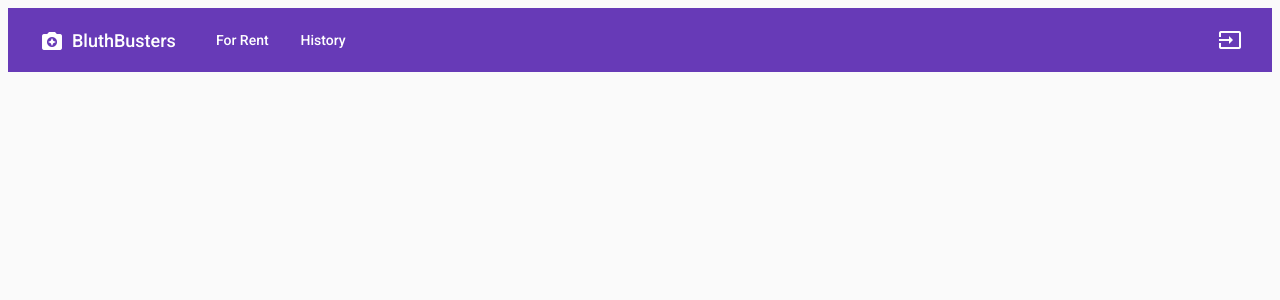
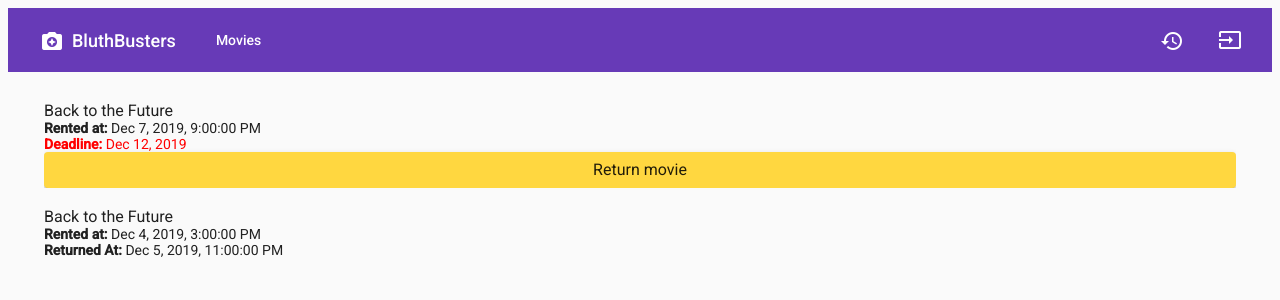
Before and after one commit to danbrato999/bluthbusters, an Angular app: page /rental-history in a window 1280 px wide. Before the commit this address led to /. Shown: the top 300 px of the page. Built offline with nearby package versions, Linux system fonts and the light colour scheme.

Commit message:
Added rental history and rental services

```diff
--- a/src/app/app-routing.module.ts
+++ b/src/app/app-routing.module.ts
@@ -1,8 +1,15 @@
 import { NgModule } from '@angular/core';
 import { Routes, RouterModule } from '@angular/router';
 
+import { MovieListComponent } from './movie-list/movie-list.component';
+import { MovieDetailsComponent } from './movie-details/movie-details.component';
+import { RentalHistoryComponent } from './rental-history/rental-history.component';
 
-const routes: Routes = [];
+const routes: Routes = [
+    { path: '', component: MovieListComponent },
+    { path: 'movies/:movieId', component: MovieDetailsComponent },
+    { path: 'rental-history', component: RentalHistoryComponent },
+];
 
 @NgModule({
   imports: [RouterModule.forRoot(routes)],
--- a/src/app/app.component.html
+++ b/src/app/app.component.html
@@ -4,11 +4,13 @@
             <mat-icon aria-hidden="false" aria-label="Example home icon">camera_enhance</mat-icon>
             <span class="logo-text">BluthBusters</span>
         </a>
-        <a mat-button [routerLink]="['/']">For Rent</a>
-        <a mat-button [routerLink]="['/']">History</a>
+        <a mat-button [routerLink]="['/']">Movies</a>
         <!-- This fills the remaining space of the current row -->
         <span class="menu-fill-remaining-space"></span>
-        <mat-icon class="menu-logout" aria-hidden="false" aria-label="Example delete icon">input</mat-icon>
+        <a class="history-menu-option" mat-button [routerLink]="['/rental-history']">
+            <mat-icon aria-hidden="false" aria-label="View History">history</mat-icon>
+        </a>
+        <mat-icon class="menu-logout" aria-hidden="false" aria-label="Log Out">input</mat-icon>
     </mat-toolbar-row>
 </mat-toolbar>
 <div class="basic-container bb-root">
--- a/src/app/movie-details/movie-details.component.html
+++ b/src/app/movie-details/movie-details.component.html
@@ -9,24 +9,23 @@
     </div>
     <mat-card-content class="movie-description">
         <p>{{ movie.externalData.description }}</p>
+        <span *ngIf="movieRentDetails">
+            *You currently have a copy of this movie. Please remember to return it before {{ movieRentDetails.borrowUntil | date:'fullDate' }}
+        </span>
     </mat-card-content>
     <mat-accordion>
         <mat-expansion-panel>
             <mat-expansion-panel-header>
-                <mat-panel-title>
-                Details
-                </mat-panel-title>
+                <mat-panel-title>Details</mat-panel-title>
             </mat-expansion-panel-header>
             <p><b>Director:</b> {{ movie.externalData.director }}</p>
             <p><b>Genre:</b> {{ movie.externalData.genre }}</p>
             <p><b>Year:</b> {{ movie.externalData.year }}</p>
             <p><b>Duration:</b> {{ movie.externalData.runtime }}</p>
         </mat-expansion-panel>
-        <mat-expansion-panel *ngIf="movie.inventory.available > 0">
+        <mat-expansion-panel *ngIf="canRentMovie()">
             <mat-expansion-panel-header>
-                <mat-panel-title>
-                Rent movie
-                </mat-panel-title>
+                <mat-panel-title>Rent movie</mat-panel-title>
             </mat-expansion-panel-header>
             <app-rental-form></app-rental-form>
         </mat-expansion-panel>
--- a/src/app/movie-details/movie-details.component.ts
+++ b/src/app/movie-details/movie-details.component.ts
@@ -3,6 +3,7 @@ import { ActivatedRoute } from '@angular/router';
 import { DomSanitizer, SafeResourceUrl } from '@angular/platform-browser';
 
 import { MoviesService } from '../movies.service';
+import { MovieRentalsService } from '../movie-rentals.service';
 
 @Component({
   selector: 'app-movie-details',
@@ -10,20 +11,29 @@ import { MoviesService } from '../movies.service';
   styleUrls: ['./movie-details.component.sass']
 })
 export class MovieDetailsComponent implements OnInit {
-  movie;
-  movieTrailer: SafeResourceUrl;
+  movie
+  movieTrailer: SafeResourceUrl
+  movieRentDetails: Object
 
   constructor(
     private route: ActivatedRoute,
     private moviesService: MoviesService,
+    private rentalService: MovieRentalsService,
     private sanitizer: DomSanitizer
   ) { }
 
   ngOnInit() {
     this.route.paramMap.subscribe(params => {
-      this.movie = this.moviesService.getMovieById(params.get("movieId"))
+      const movieId = params.get("movieId")
+      this.movie = this.moviesService.getMovieById(movieId)
       this.movieTrailer = this.movie.trailer ?
           this.sanitizer.bypassSecurityTrustResourceUrl(this.movie.trailer) : ""
+      this.movieRentDetails = this.rentalService.getCurrentRentingDetails(movieId, "user0001")
     })
   }
+
+  canRentMovie() : Boolean {
+    return this.movie.inventory.available > 0
+            && !this.movieRentDetails
+  }
 }
--- a/src/app/movie-rentals.service.ts
+++ b/src/app/movie-rentals.service.ts
@@ -13,8 +13,15 @@ export class MovieRentalsService {
     return movieLendings
       .filter(lending => userId == lending.userId)
       .map(obj => {
-        const jointObj = { ...obj, ...{movie: movies[obj.movieId]} }
+        const { externalData } = movies[obj.movieId]
+        const jointObj = { ...obj, ...{movie: { title: externalData.title } } }
         return jointObj
-      })
+      }).sort((a, b) => b.borrowedAt.getTime() - a.borrowedAt.getTime())
+  }
+
+  getCurrentRentingDetails(movieId: String, userId: String) {
+    return movieLendings
+      .find(lending => lending.movieId == movieId && lending.userId == userId
+        && !lending.returnedAt)
   }
 }
--- a/src/app/movies.ts
+++ b/src/app/movies.ts
@@ -50,15 +50,15 @@ export const movieLendings = [
         "id": "lending0001",
         "movieId": "tt0088763",
         "userId": "user0001",
-        "borrowedAt": new Date(2019, 12, 4, 10),
-        "borrowUntil": new Date(2019, 12, 5),
-        "returnedAt": new Date(2019, 12, 5, 18)
+        "borrowedAt": new Date(1575471600000),
+        "borrowUntil": new Date(1575522000000),
+        "returnedAt": new Date(1575586800000)
     },
     {
         "id": "lending0002",
         "movieId": "tt0088763",
         "userId": "user0001",
-        "borrowedAt": new Date(2019, 12, 7, 16),
-        "borrowUntil": new Date(2019, 12, 12)
+        "borrowedAt": new Date(1575752400000),
+        "borrowUntil": new Date(1576184400000)
     }
 ]
--- a/src/app/rental-form/rental-form.component.html
+++ b/src/app/rental-form/rental-form.component.html
@@ -1,10 +1,11 @@
 <form [formGroup]="rentForm" (ngSubmit)="onSubmit(rentForm.value)">
     <p>You can rent a movie for the next 20 days!!!</p>
     <mat-form-field appearence="standard">
-        <mat-label>Borrow until</mat-label>
-        <input matInput [matDatepicker]="picker" [min]="minAllowedDate" [max]="maxAllowedDate" formControlName="borrowedAt" placeholder="Choose a date" disabled required>
+        <mat-label>Rent until</mat-label>
+        <input matInput [matDatepicker]="picker" [min]="minAllowedDate" [max]="maxAllowedDate"
+                formControlName="rentUntil" placeholder="Choose a date" required>
         <mat-datepicker-toggle matSuffix [for]="picker"></mat-datepicker-toggle>
-        <mat-datepicker #picker disabled="false"></mat-datepicker>
+        <mat-datepicker #picker></mat-datepicker>
     </mat-form-field>
-    <button mat-button class="button" type="submit">RENT</button>
+    <button mat-button class="button" type="submit" [disabled]="!rentForm.valid">RENT</button>
 </form>
--- a/src/app/rental-form/rental-form.component.ts
+++ b/src/app/rental-form/rental-form.component.ts
@@ -1,5 +1,5 @@
 import { Component, OnInit } from '@angular/core';
-import { FormBuilder } from '@angular/forms';
+import { FormControl, FormGroup, Validators } from '@angular/forms';
 
 @Component({
   selector: 'app-rental-form',
@@ -7,23 +7,20 @@ import { FormBuilder } from '@angular/forms';
   styleUrls: ['./rental-form.component.sass']
 })
 export class RentalFormComponent implements OnInit {
-  rentForm;
-  minAllowedDate: Date;
-  maxAllowedDate: Date;
+  rentForm: FormGroup
+  minAllowedDate: Date
+  maxAllowedDate: Date
+  rentUntil: Date
 
-  constructor(
-    private formBuilder: FormBuilder
-  ) { }
+  constructor() { }
 
   ngOnInit() {
-    this.minAllowedDate = new Date()
-    this.maxAllowedDate = new Date(
-      this.minAllowedDate.getFullYear(),
-      this.minAllowedDate.getMonth(),
-      this.minAllowedDate.getDate() + 20
-    )
-    this.rentForm = this.formBuilder.group({
-      "borrowedAt": ''
+    const now = new Date().getTime()
+    const dayMillis = 24 * 3600 * 1000
+    this.minAllowedDate = new Date(now + dayMillis)
+    this.maxAllowedDate = new Date(now + (dayMillis * 20))
+    this.rentForm = new FormGroup({
+      rentUntil: new FormControl(this.rentUntil, Validators.required)
     })
   }
 
--- /dev/null
+++ b/src/app/rental-history/rental-history.component.html
@@ -0,0 +1,11 @@
+<mat-list>
+    <mat-list-item *ngFor="let rental of rentals">
+        <h2 matLine>{{ rental.movie.title }}</h2>
+        <p matLine><b>Rented at: </b>{{ rental.borrowedAt | date:'medium' }}</p>
+        <p matLine *ngIf="rental.returnedAt;else deadline"><b>Returned At: </b>{{ rental.returnedAt | date:'medium' }}</p>
+        <ng-template #deadline>
+            <p matLine class="deadline-text"><b>Deadline: </b>{{ rental.borrowUntil | date }}</p>
+            <button mat-raised-button color="accent">Return movie</button>
+        </ng-template>
+    </mat-list-item>
+</mat-list>
--- /dev/null
+++ b/src/app/rental-history/rental-history.component.sass
@@ -0,0 +1,2 @@
+.deadline-text
+    color: red
--- /dev/null
+++ b/src/app/rental-history/rental-history.component.ts
@@ -0,0 +1,22 @@
+import { Component, OnInit } from '@angular/core';
+
+import { MovieRentalsService } from '../movie-rentals.service';
+
+@Component({
+  selector: 'app-rental-history',
+  templateUrl: './rental-history.component.html',
+  styleUrls: ['./rental-history.component.sass']
+})
+export class RentalHistoryComponent implements OnInit {
+
+  rentals: Array<Object>
+
+  constructor(
+    private rentalService: MovieRentalsService
+  ) { }
+
+  ngOnInit() {
+    this.rentals = this.rentalService.getUserHistory("user0001")
+    console.log(this.rentals)
+  }
+}
```
Also changed, not shown: src/app/app.module.ts (+3 -6 lines), 1 other file (tests, documents, lock files or other folders).
